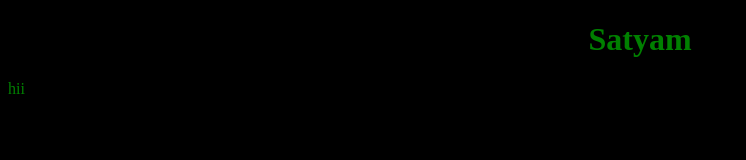
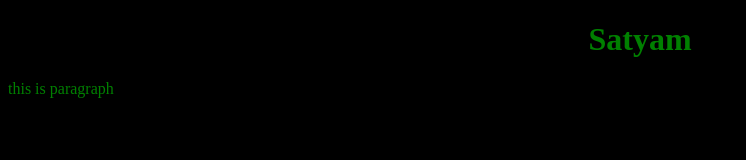
Before and after one commit to Satyam11236/chatbot, a plain HTML site: page index.html in a window 1280 px wide. Shown: the whole page, without its empty margins (0-746 px from the left). Drawn offline with Linux system fonts and the light colour scheme.

Commit message:
Update index.html

```diff
--- a/index.html
+++ b/index.html
@@ -6,6 +6,6 @@
                 </head>
                 <body>
 <h1 id="heading"> Satyam </h1>
-  <p> hii </p>
+  <p> this is paragraph </p>
 </body>
 </html>
```
